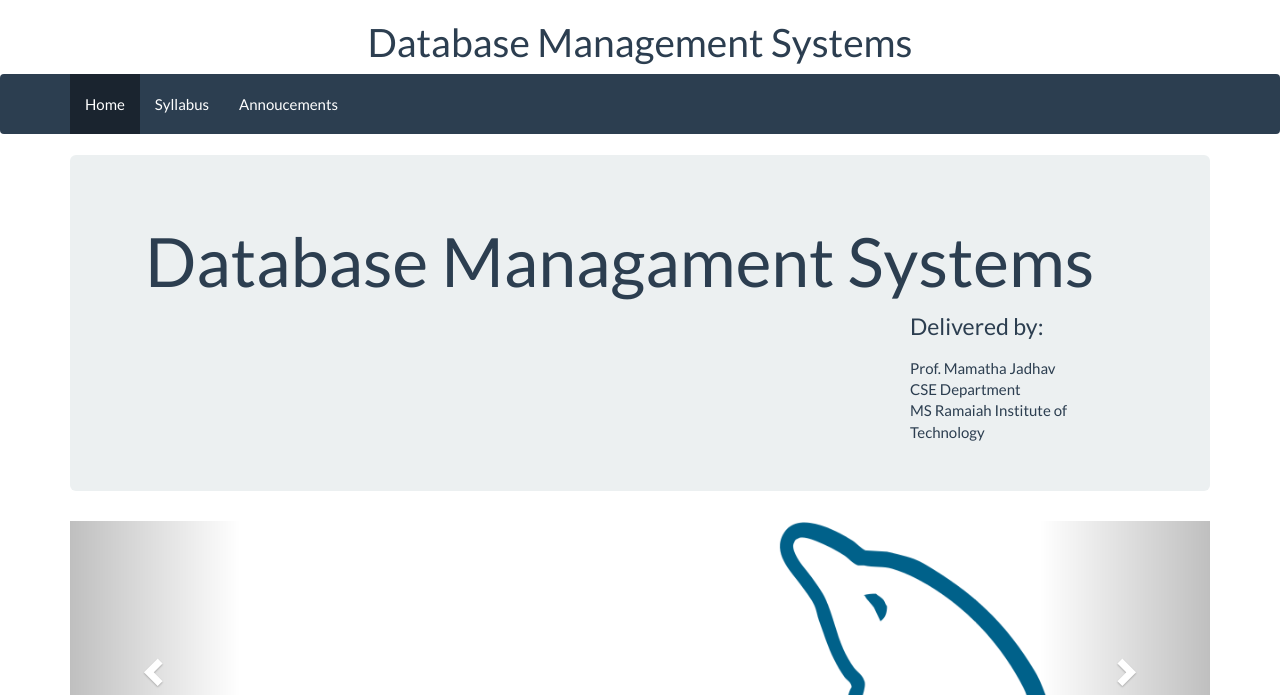
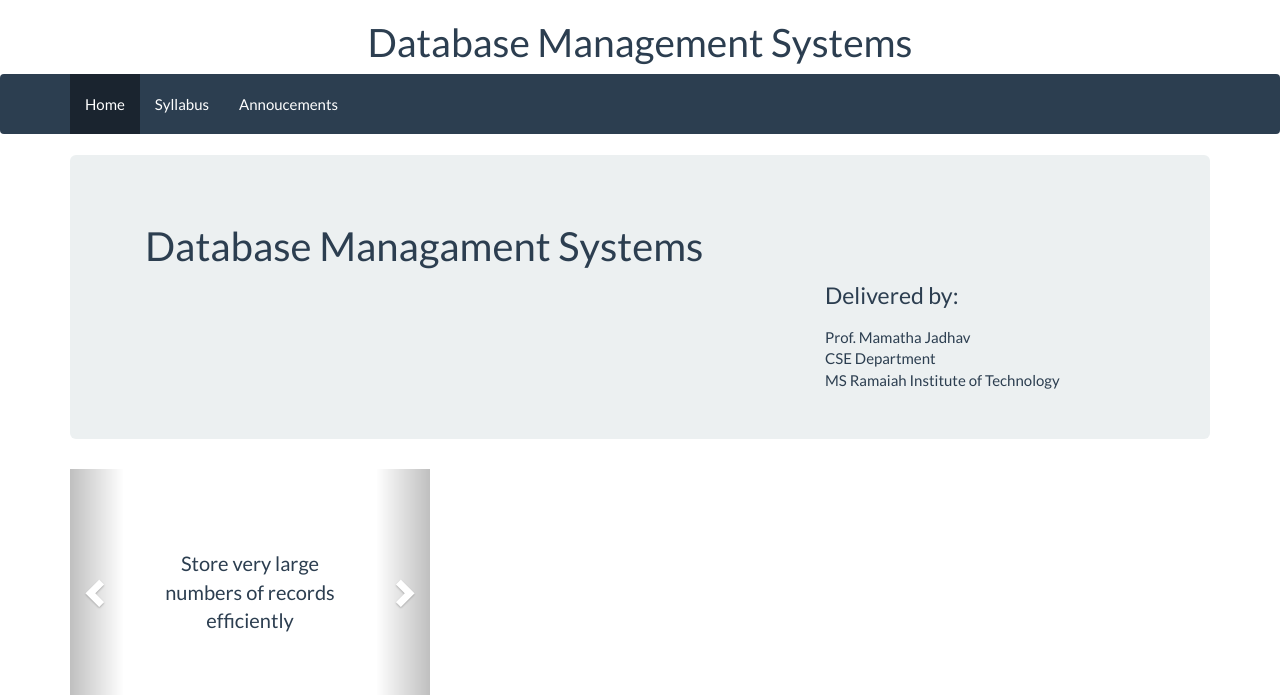
Before and after one commit to KidEinstein/DBMS-Course-Website, a Jekyll site: the page built from index.html, in a window 1280 px wide. Shown: the top 695 px of the page. Built offline with Jekyll 4.4.1, drawn with Linux system fonts in a browser that asks for light colours; nearby versions of some CDN libraries; some of the changed text lies outside the part shown; grey boxes are pictures that could not be loaded.

Commit message:
Added content to home

```diff
--- /dev/null
+++ b/_includes/dbusescarousel.html
@@ -0,0 +1,27 @@
+<div id="quotesCarousel" class="carousel slide" data-ride="carousel">
+  <!-- Indicators -->
+  <ol class="carousel-indicators">
+    <li data-target="#quotesCarousel" data-slide-to="0" class="active"></li>
+    <li data-target="#quotesCarousel" data-slide-to="1"></li>
+    <li data-target="#quotesCarousel" data-slide-to="2"></li>
+  </ol>
+  <div class="carousel-inner" role="listbox">
+    <div class="item active">
+        <span class="text-center-div">Store very large numbers of records efficiently</span>
+    </div>
+    <div class="item">
+        <span class="text-center-div">Quickly and easily find information</span>
+    </div>
+    <div class="item">
+        <span class="text-center-div">Easily add new data and to edit or delete old data</span>
+    </div>
+  </div>
+  <a class="left carousel-control" href="#quotesCarousel" role="button" data-slide="prev">
+    <span class="glyphicon glyphicon-chevron-left" aria-hidden="true"></span>
+    <span class="sr-only">Previous</span>
+  </a>
+  <a class="right carousel-control" href="#quotesCarousel" role="button" data-slide="next">
+    <span class="glyphicon glyphicon-chevron-right" aria-hidden="true"></span>
+    <span class="sr-only">Next</span>
+  </a>
+</div>
--- a/_includes/head.html
+++ b/_includes/head.html
@@ -7,8 +7,7 @@
   <meta name="description" content="{% if page.excerpt %}{{ page.excerpt | strip_html | strip_newlines | truncate: 160 }}{% else %}{{ site.description }}{% endif %}">
 
   <link rel="stylesheet" href="{{ "/css/bootstrap.min.css" | prepend: site.baseurl }}">
-  <link rel="stylesheet" href="{{ "/css/footer.css" | prepend: site.baseurl }}">
-  <link rel="stylesheet" href="{{ "/css/home.css" | prepend: site.baseurl }}">
+  <link rel="stylesheet" href="{{ "/css/custom.css" | prepend: site.baseurl }}">
 
   <!-- <link rel="stylesheet" href="https://maxcdn.bootstrapcdn.com/bootstrap/3.3.5/css/bootstrap.min.css"> -->
   <link rel="canonical" href="{{ page.url | replace:'index.html','' | prepend: site.baseurl | prepend: site.url }}">
--- /dev/null
+++ b/_includes/logoscarousel.html
@@ -0,0 +1,35 @@
+<div id="myCarousel" class="carousel slide" data-ride="carousel">
+  <!-- Indicators -->
+  <ol class="carousel-indicators">
+    <li data-target="#myCarousel" data-slide-to="0" class="active"></li>
+    <li data-target="#myCarousel" data-slide-to="1"></li>
+  </ol>
+
+  <!-- Wrapper for slides -->
+  <div class="carousel-inner" role="listbox">
+      <div class="item active">
+          <div id="over">
+              <span class="Centerer"></span>
+              <img class="Centered" src="{{ "/images/mysql.png" | prepend: site.baseurl }}" />
+          </div>
+      </div>
+
+    <div class="item">
+        <div id="over">
+            <span class="Centerer"></span>
+            <img class="Centered" src="{{ "/images/mongo.jpg" | prepend: site.baseurl }}" />
+        </div>
+    </div>
+
+  </div>
+
+  <!-- Left and right controls -->
+  <a class="left carousel-control" href="#myCarousel" role="button" data-slide="prev">
+    <span class="glyphicon glyphicon-chevron-left" aria-hidden="true"></span>
+    <span class="sr-only">Previous</span>
+  </a>
+  <a class="right carousel-control" href="#myCarousel" role="button" data-slide="next">
+    <span class="glyphicon glyphicon-chevron-right" aria-hidden="true"></span>
+    <span class="sr-only">Next</span>
+  </a>
+</div>
--- /dev/null
+++ b/_includes/mongodbcourse.html
@@ -0,0 +1,4 @@
+<img class="img-responsive" style="height: 100px; margin-left: auto; margin-right: auto;" src="{{ "/images/mongo.jpg" | prepend: site.baseurl }}" />
+<h4 style="text-align: center">Introduction to NoSQL database MongoDB</h4>
+<p>A 3 week long lab course on the most popular NoSQL database MongoDB, covering basic CRUD(Create, Retreive, Update, Delete) operations and intermediate-level operations like aggregation, replica sets, map-reduce, sorting etc.</p>
+<p style="text-align: right">Instructors: Anirudh Singh Shekhawat and Vikram S</p>
--- /dev/null
+++ b/css/custom.css
@@ -0,0 +1,60 @@
+html {
+  position: relative;
+  min-height: 100%;
+}
+body {
+  /* Margin bottom by footer height */
+  margin-bottom: 100px;
+}
+.footer {
+    width: 100%;
+    bottom: 0;
+    position: absolute;
+    background-color: #f5f5f5;
+    padding: 20px;
+}
+.carousel-inner>.item>img, .carousel-inner>.item>a>img {
+    max-height: 100%;
+    max-width: 100%;
+}
+
+.carousel-inner>.item {
+    height: 246px;
+}
+
+.text-center-div {
+    font-size: 20px;
+    text-align: center;
+    position: absolute;
+    top: 50%;
+    left: 50%;
+    -moz-transform: translateX(-50%) translateY(-50%);
+    -webkit-transform: translateX(-50%) translateY(-50%);
+    transform: translateX(-50%) translateY(-50%);
+}
+
+.jumbotron h1 {
+    font-size: 40px;
+}
+
+#over
+{
+    position:absolute;
+    width:100%;
+    height:100%;
+    text-align: center; /*handles the horizontal centering*/
+}
+/*handles the vertical centering*/
+.Centerer
+{
+    display: inline-block;
+    height: 100%;
+    vertical-align: middle;
+}
+.Centered
+{
+    display: inline-block;
+    vertical-align: middle;
+    max-height: 100%;
+    max-width: 99%;
+}
--- a/css/footer.css
+++ /dev/null
@@ -1,15 +0,0 @@
-html {
-  position: relative;
-  min-height: 100%;
-}
-body {
-  /* Margin bottom by footer height */
-  margin-bottom: 100px;
-}
-.footer {
-    width: 100%;
-    bottom: 0;
-    position: absolute;
-    background-color: #f5f5f5;
-    padding: 20px;
-}
--- a/css/home.css
+++ /dev/null
@@ -1,3 +0,0 @@
-.jumbotron {
-    /*min-height: 400px*/
-}
--- a/index.html
+++ b/index.html
@@ -6,7 +6,7 @@
         <div class="container">
             <h1>Database Managament Systems</h1>
             <div class="row">
-                <div class="col-md-offset-9 col-md-3">
+                <div class="col-md-offset-8 col-md-4">
                     <p>Delivered by:</p>
                     Prof. Mamatha Jadhav
                     <br />CSE Department
@@ -15,33 +15,17 @@
             </div>
         </div>
     </div>
-    <div id="myCarousel" class="carousel slide" data-ride="carousel">
-      <!-- Indicators -->
-      <ol class="carousel-indicators">
-        <li data-target="#myCarousel" data-slide-to="0" class="active"></li>
-        <li data-target="#myCarousel" data-slide-to="1"></li>
-      </ol>
-
-      <!-- Wrapper for slides -->
-      <div class="carousel-inner" role="listbox" style="height: 300px">
-        <div class="item active">
-          <img class="center-block" style="max-height:100%; max-width:100%;" src="{{ "/images/mysql.png" | prepend: site.baseurl }}" alt="Students">
+    <div class="row">
+        <div class="col-md-4">
+            {% include dbusescarousel.html %}
         </div>
-
-        <div class="item">
-          <img class="img-responsive center-block" style="max-height:100%; max-width:100%;" src="{{ "/images/mongo.jpg" | prepend: site.baseurl }}" alt="Chania">
+    </div>
+    <div class="row">
+        <div class="col-md-8">
+            {% include mongodbcourse.html %}
         </div>
-
-      </div>
-
-      <!-- Left and right controls -->
-      <a class="left carousel-control" href="#myCarousel" role="button" data-slide="prev">
-        <span class="glyphicon glyphicon-chevron-left" aria-hidden="true"></span>
-        <span class="sr-only">Previous</span>
-      </a>
-      <a class="right carousel-control" href="#myCarousel" role="button" data-slide="next">
-        <span class="glyphicon glyphicon-chevron-right" aria-hidden="true"></span>
-        <span class="sr-only">Next</span>
-      </a>
+        <div class="col-md-4">
+            {% include logoscarousel.html %}
+        </div>
     </div>
 </div>
```
Also changed, not shown: 7 other files.
